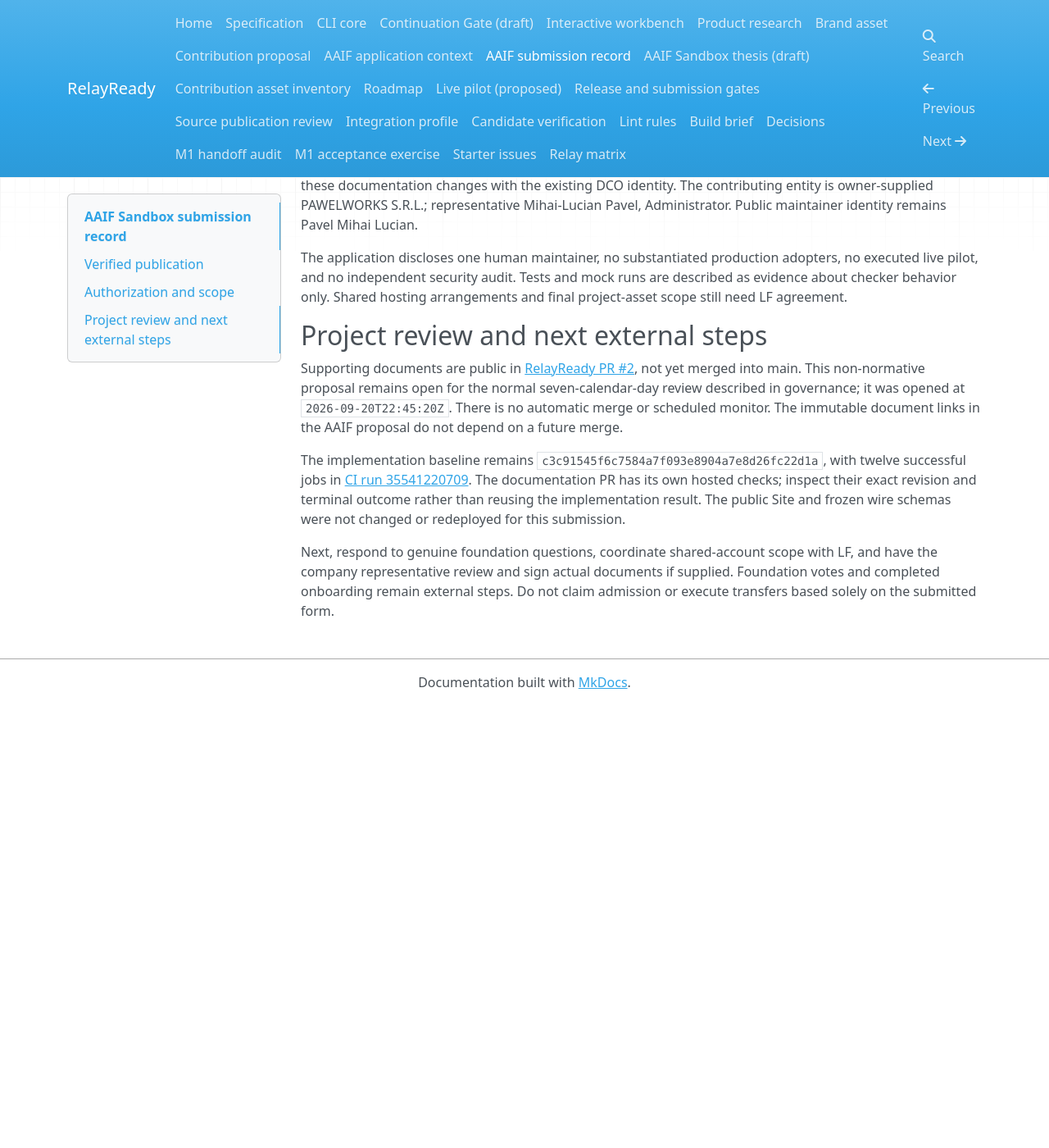
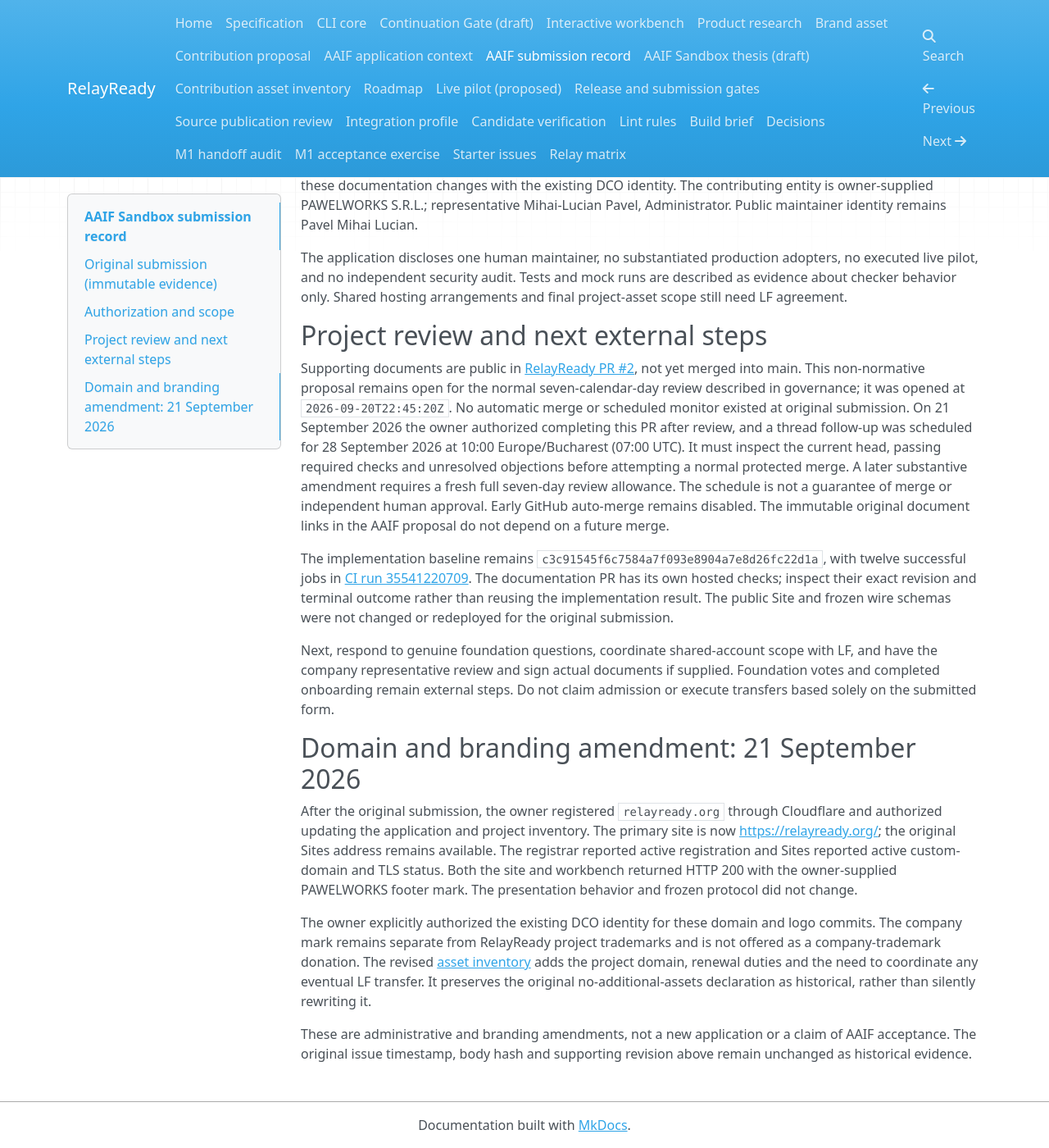
Before and after one commit to pawelworks/relayready, an MkDocs documentation site: the page built from docs/AAIF_SUBMISSION_RECORD.md, in a window 1280 px wide and 1400 px high, scrolled down 701 px. Shown: the whole window at 82% size. Built offline with MkDocs 1.6.1, drawn with Linux system fonts in a browser that asks for light colours; nearby versions of some CDN libraries; before the commit the page ends 1561 px from its top, so only the background shows below that; some of the changed text lies outside the part shown.

Commit message:
docs: record relayready.org and post-submission asset update
AI-assisted update explicitly authorized by the owner, including the DCO sign-off. Preserve original submission evidence and distinguish the company footer mark from project trademarks.

Signed-off-by: Pavel Mihai Lucian <lucian.pavel@pawelworks.com>

```diff
--- a/docs/AAIF_SUBMISSION_RECORD.md
+++ b/docs/AAIF_SUBMISSION_RECORD.md
@@ -5,7 +5,7 @@ RelayReady was submitted for Sandbox consideration in
 **Submitted does not mean admitted, endorsed or donated.** No LF agreement has
 been signed and no project account or asset has been transferred.
 
-## Verified publication
+## Original submission (immutable evidence)
 
 - Title: `[Project Proposal] RelayReady - Sandbox`.
 - Submitter: `pavelpxp500`, using the owner-authorized account.
@@ -47,16 +47,44 @@ Supporting documents are public in
 [RelayReady PR #2](https://github.com/pawelworks/relayready/pull/2), not yet merged
 into main. This non-normative proposal remains open for the normal seven-calendar-day
 review described in governance; it was opened at `2026-09-20T22:45:20Z`.
-There is no automatic merge or scheduled monitor. The immutable document links
-in the AAIF proposal do not depend on a future merge.
+No automatic merge or scheduled monitor existed at original submission. On
+21 September 2026 the owner authorized completing this PR after review, and a
+thread follow-up was scheduled for 28 September 2026 at 10:00 Europe/Bucharest
+(07:00 UTC). It must inspect the current head, passing required checks and
+unresolved objections before attempting a normal protected merge. A later
+substantive amendment requires a fresh full seven-day review allowance. The
+schedule is not a guarantee of merge or independent human approval. Early GitHub
+auto-merge remains disabled. The immutable original document links in the AAIF
+proposal do not depend on a future merge.
 
 The implementation baseline remains `c3c91545f6c7584a7f093e8904a7e8d26fc22d1a`,
 with twelve successful jobs in [CI run 35541220709](https://github.com/pawelworks/relayready/actions/runs/35541220709).
 The documentation PR has its own hosted checks; inspect their exact revision and
 terminal outcome rather than reusing the implementation result. The public Site
-and frozen wire schemas were not changed or redeployed for this submission.
+and frozen wire schemas were not changed or redeployed for the original submission.
 
 Next, respond to genuine foundation questions, coordinate shared-account scope
 with LF, and have the company representative review and sign actual documents
 if supplied. Foundation votes and completed onboarding remain external steps.
 Do not claim admission or execute transfers based solely on the submitted form.
+
+## Domain and branding amendment: 21 September 2026
+
+After the original submission, the owner registered `relayready.org` through
+Cloudflare and authorized updating the application and project inventory. The
+primary site is now <https://relayready.org/>; the original Sites address remains
+available. The registrar reported active registration and Sites reported active
+custom-domain and TLS status. Both the site and workbench returned HTTP 200 with
+the owner-supplied PAWELWORKS footer mark. The presentation behavior and frozen
+protocol did not change.
+
+The owner explicitly authorized the existing DCO identity for these domain and
+logo commits. The company mark remains separate from RelayReady project trademarks
+and is not offered as a company-trademark donation. The revised
+[asset inventory](AAIF_ASSET_INVENTORY.md) adds the project domain, renewal duties
+and the need to coordinate any eventual LF transfer. It preserves the original
+no-additional-assets declaration as historical, rather than silently rewriting it.
+
+These are administrative and branding amendments, not a new application or a
+claim of AAIF acceptance. The original issue timestamp, body hash and supporting
+revision above remain unchanged as historical evidence.
```
Also changed, not shown: README.md (+1 -1 lines), docs/AAIF_APPLICATION_DRAFT.md (+12 -5 lines), docs/AAIF_ASSET_INVENTORY.md (+21 -3 lines), docs/AAIF_SANDBOX_THESIS.md (+1 -1 lines), docs/RELEASE_CHECKLIST.md (+4 -2 lines).
